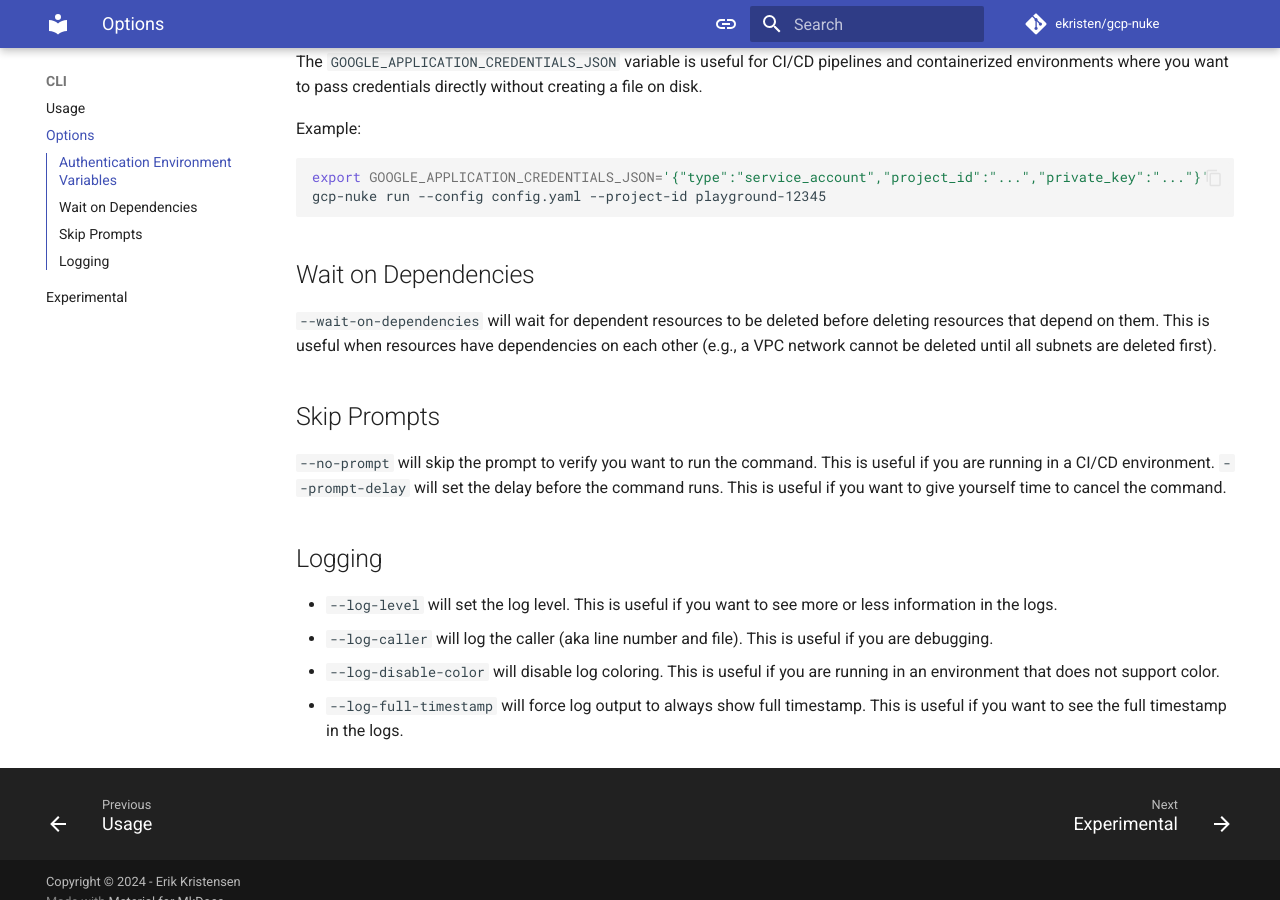
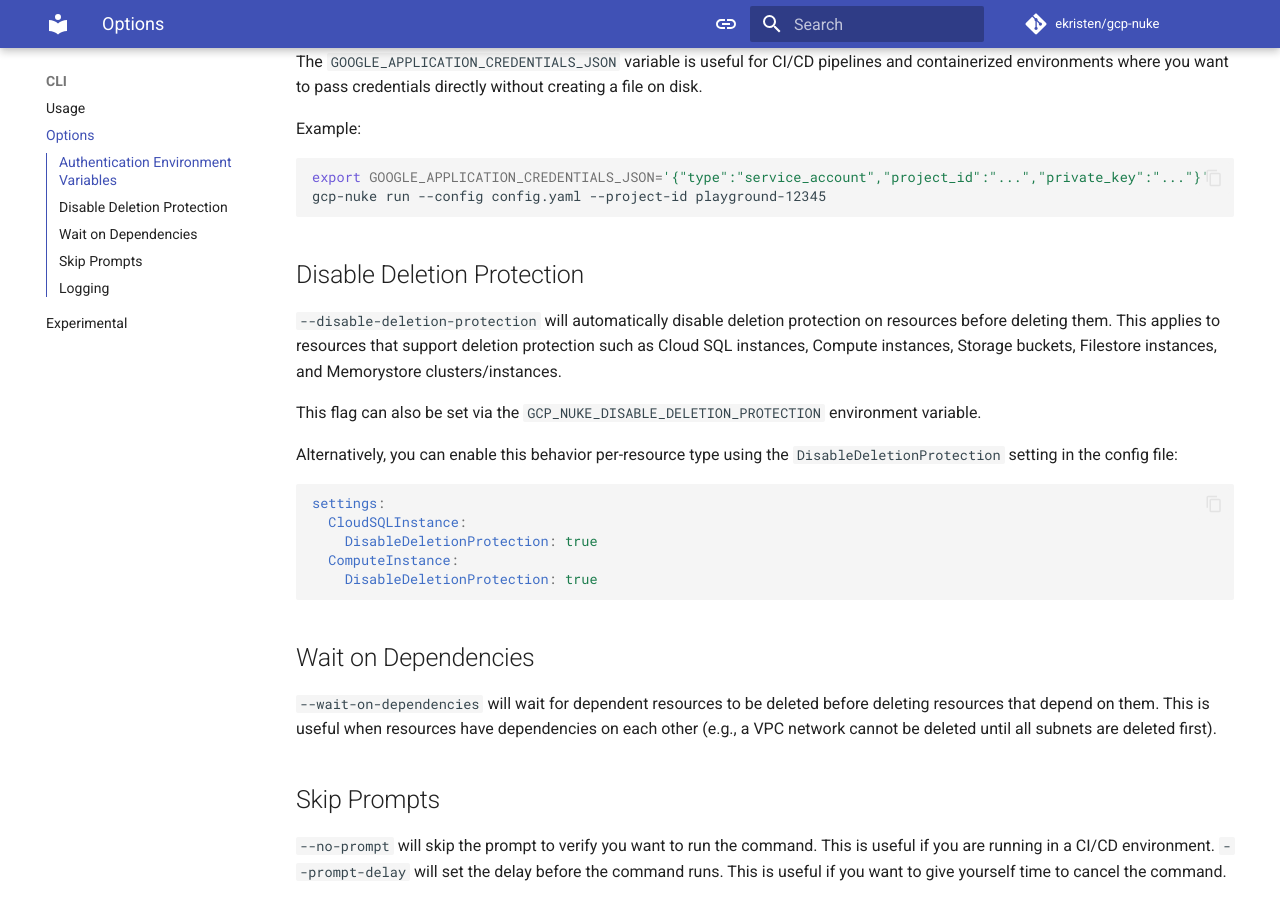
Before and after one commit to ekristen/gcp-nuke, an MkDocs documentation site: the page built from docs/cli-options.md, in a window 1280 px wide and 900 px high, scrolled down 506 px. Built offline with MkDocs 1.6.1 and Material for MkDocs 9.7.7, drawn with Linux system fonts in a browser that asks for light colours; comment, search, counter and statistics services are not loaded.

Commit message:
fix: update docs

````diff
--- a/docs/cli-options.md
+++ b/docs/cli-options.md
@@ -19,6 +19,22 @@ export GOOGLE_APPLICATION_CREDENTIALS_JSON='{"type":"service_account","project_i
 gcp-nuke run --config config.yaml --project-id playground-12345
 ```
 
+## Disable Deletion Protection
+
+`--disable-deletion-protection` will automatically disable deletion protection on resources before deleting them. This applies to resources that support deletion protection such as Cloud SQL instances, Compute instances, Storage buckets, Filestore instances, and Memorystore clusters/instances.
+
+This flag can also be set via the `GCP_NUKE_DISABLE_DELETION_PROTECTION` environment variable.
+
+Alternatively, you can enable this behavior per-resource type using the `DisableDeletionProtection` setting in the config file:
+
+```yaml
+settings:
+  CloudSQLInstance:
+    DisableDeletionProtection: true
+  ComputeInstance:
+    DisableDeletionProtection: true
+```
+
 ## Wait on Dependencies
 
 `--wait-on-dependencies` will wait for dependent resources to be deleted before deleting resources that depend on them. This is useful when resources have dependencies on each other (e.g., a VPC network cannot be deleted until all subnets are deleted first).
````
Also changed, not shown: docs/cli-usage.md (+1 -0 lines).
